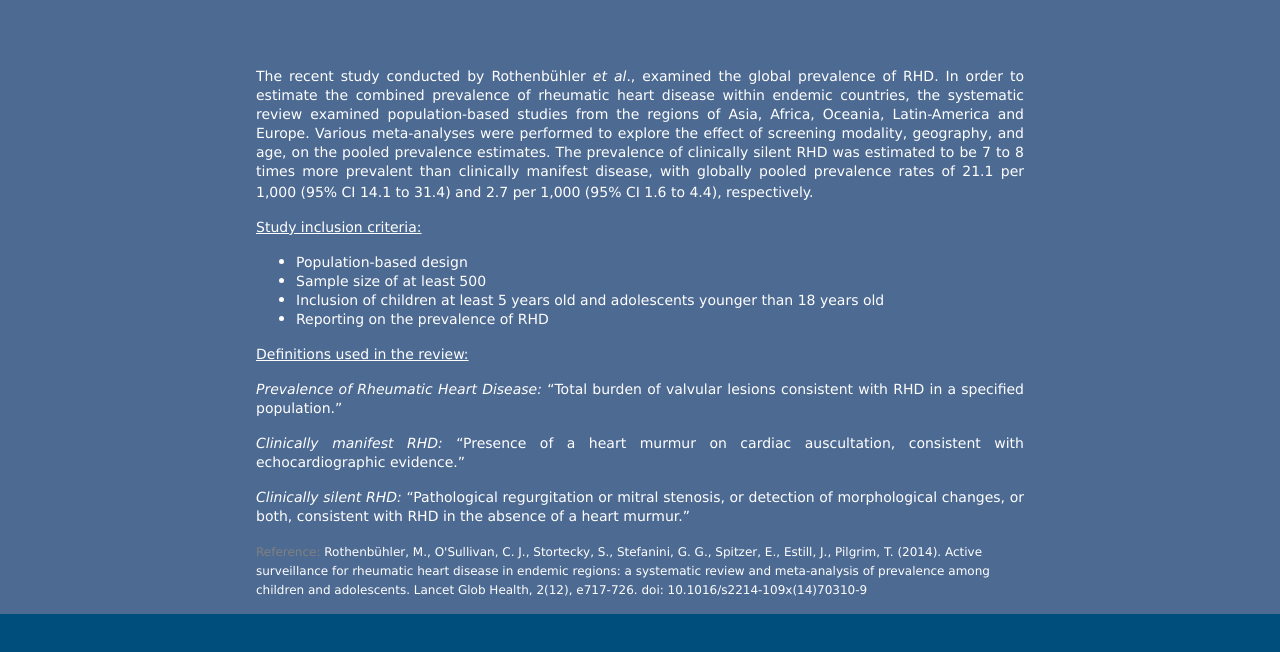
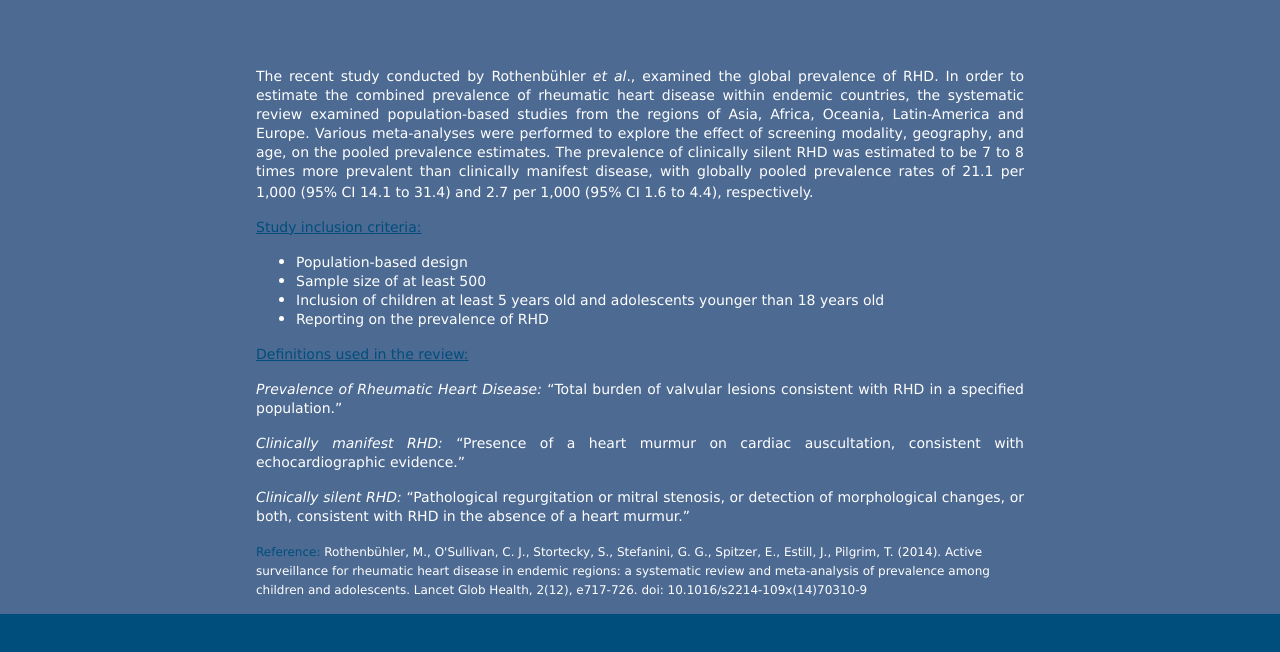
Before and after one commit to rhdatlas/roth, a plain HTML site: page index.html in a window 1280 px wide. Drawn offline with Linux system fonts and the light colour scheme.

Commit message:
Update index.html

```diff
--- a/index.html
+++ b/index.html
@@ -54,7 +54,7 @@
 
     a{
     	text-decoration:none;
-    	color:grey;
+    	color:#004E7C;
     }
 
     </style>
@@ -67,7 +67,7 @@
           <p style="text-align:justify" tabindex="0"><span style="font-size:14px">The recent study conducted by Rothenb&uuml;hler <em>et al</em>., examined the global prevalence of RHD. In order to estimate the combined prevalence of rheumatic heart disease within endemic countries, the systematic review examined population-based studies from the regions of Asia, Africa, Oceania, Latin-America and Europe. Various meta-analyses were performed to explore the effect of screening modality, geography, and age, on the pooled prevalence estimates. The prevalence of clinically silent RHD was estimated to be 7 to 8 times more prevalent than clinically manifest disease, with globally pooled prevalence rates of 21.1 per 1,000 (95% CI 14.1 to 31.4) and 2.7 per 1,000 (95% CI 1.6 to 4.4), respectively.<strong><sup> </sup></strong></span></p>
 
 
-<p class="MsoNormal" style="text-align:justify" tabindex="0"><span style="font-size:14px"><u>Study inclusion criteria:</u></span></p>
+<p class="MsoNormal" style="text-align:justify" tabindex="0"><span style="font-size:14px; color:#004E7C;"><u>Study inclusion criteria:</u></span></p>
 <ul tabindex="0">
 	<li class="MsoListParagraphCxSpFirst" style="text-align:justify"><span style="font-size:14px">Population-based design</span></li>
 	<li class="MsoListParagraphCxSpFirst" style="text-align:justify"><span style="font-size:14px">Sample size of at least 500</span></li>
@@ -76,7 +76,7 @@
 </ul>
 
 
-<p tabindex="0"><span style="font-size:14px"><u>Definitions used in the review:</u></span></p>
+<p tabindex="0"><span style="font-size:14px; color:#004E7C;"><u>Definitions used in the review:</u></span></p>
 
 <p class="MsoNormal" style="text-align:justify" tabindex="0"><span style="font-size:14px"><em>Prevalence of Rheumatic Heart Disease: </em></span>
 
```
